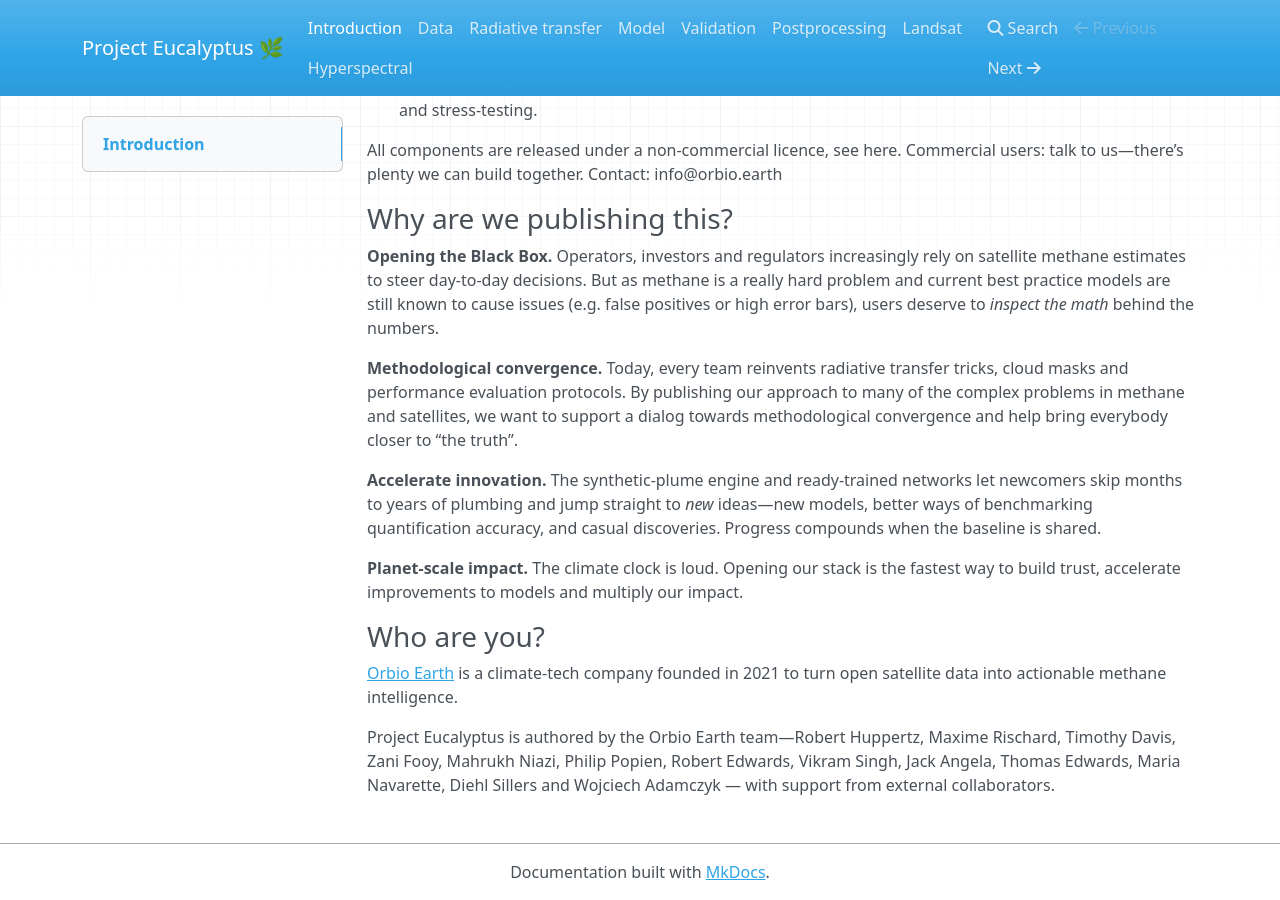
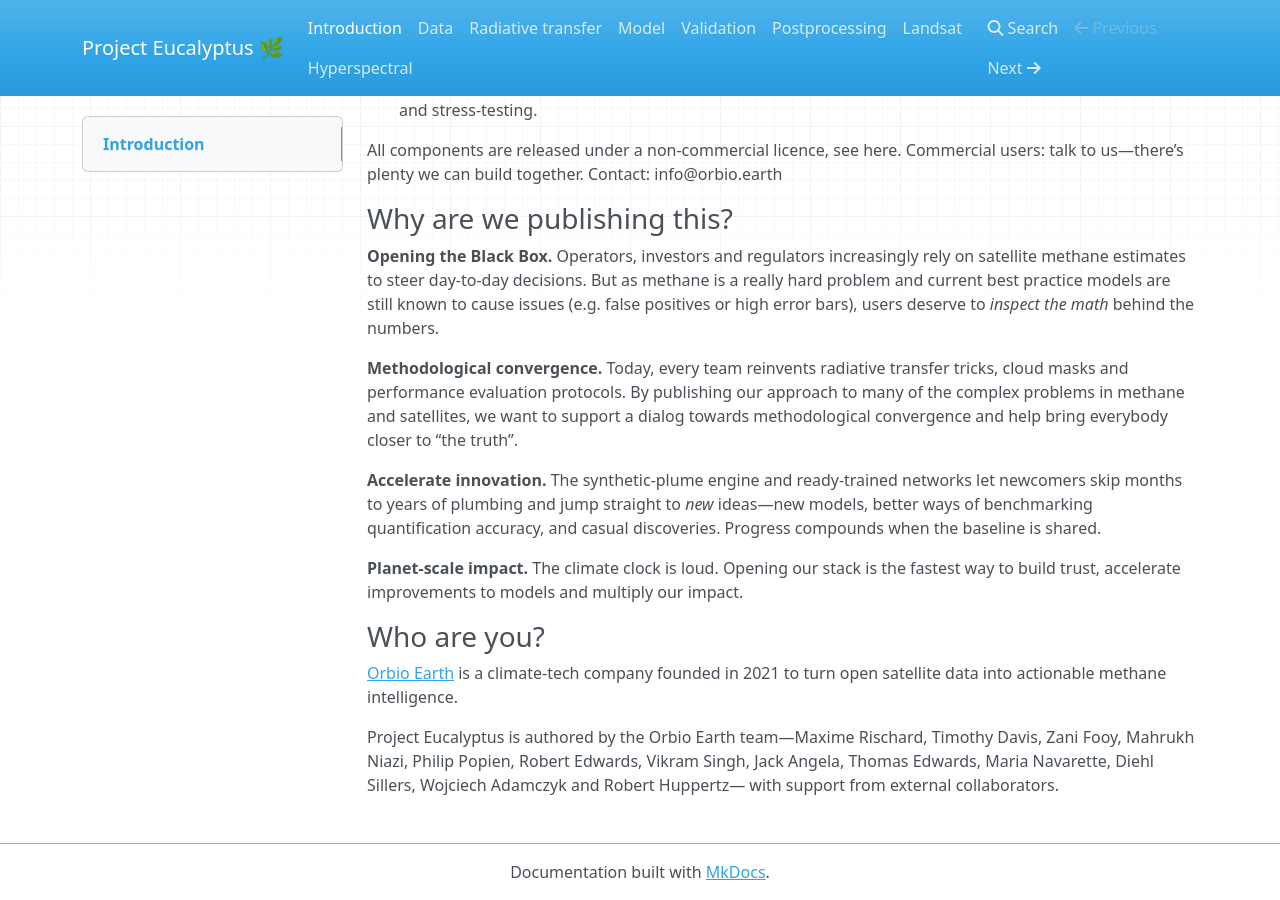
Before and after one commit to Orbio-Earth/Project-Eucalyptus, an MkDocs documentation site: the page built from docs/index.md, in a window 1280 px wide and 900 px high, scrolled down 718 px. Built offline with MkDocs 1.6.1, drawn with Linux system fonts in a browser that asks for light colours; nearby versions of some CDN libraries.

```diff
--- a/docs/index.md
+++ b/docs/index.md
@@ -30,4 +30,4 @@ All components are released under a non‑commercial licence, see here. Commerci
 
 [Orbio Earth](https://orbio.earth) is a climate-tech company founded in 2021 to turn open satellite data into actionable methane intelligence.
 
-Project Eucalyptus is authored by the Orbio Earth team—Robert Huppertz, Maxime Rischard, Timothy Davis, Zani Fooy, Mahrukh Niazi, Philip Popien, Robert Edwards, Vikram Singh, Jack Angela, Thomas Edwards, Maria Navarette, Diehl Sillers and Wojciech Adamczyk — with support from external collaborators.
+Project Eucalyptus is authored by the Orbio Earth team—Maxime Rischard, Timothy Davis, Zani Fooy, Mahrukh Niazi, Philip Popien, Robert Edwards, Vikram Singh, Jack Angela, Thomas Edwards, Maria Navarette, Diehl Sillers, Wojciech Adamczyk and Robert Huppertz— with support from external collaborators.
```
Also changed, not shown: README.md (+6 -1 lines).
